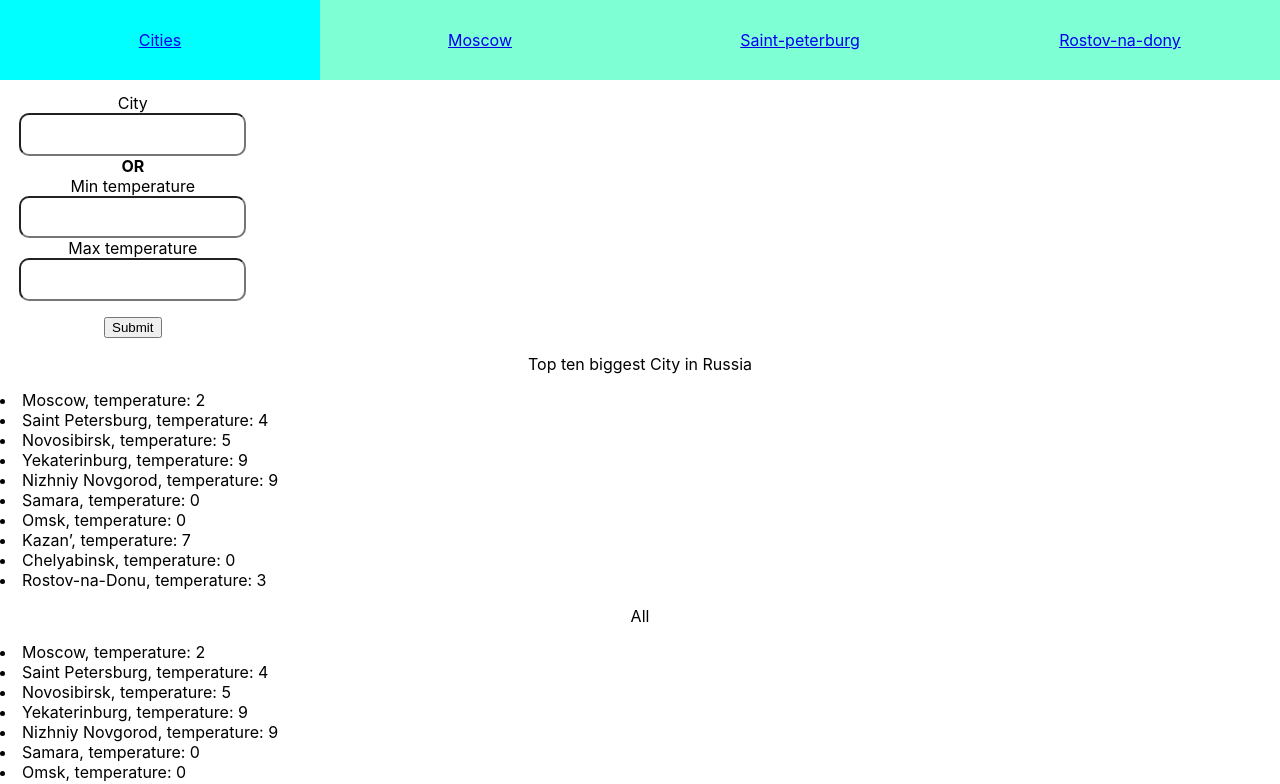
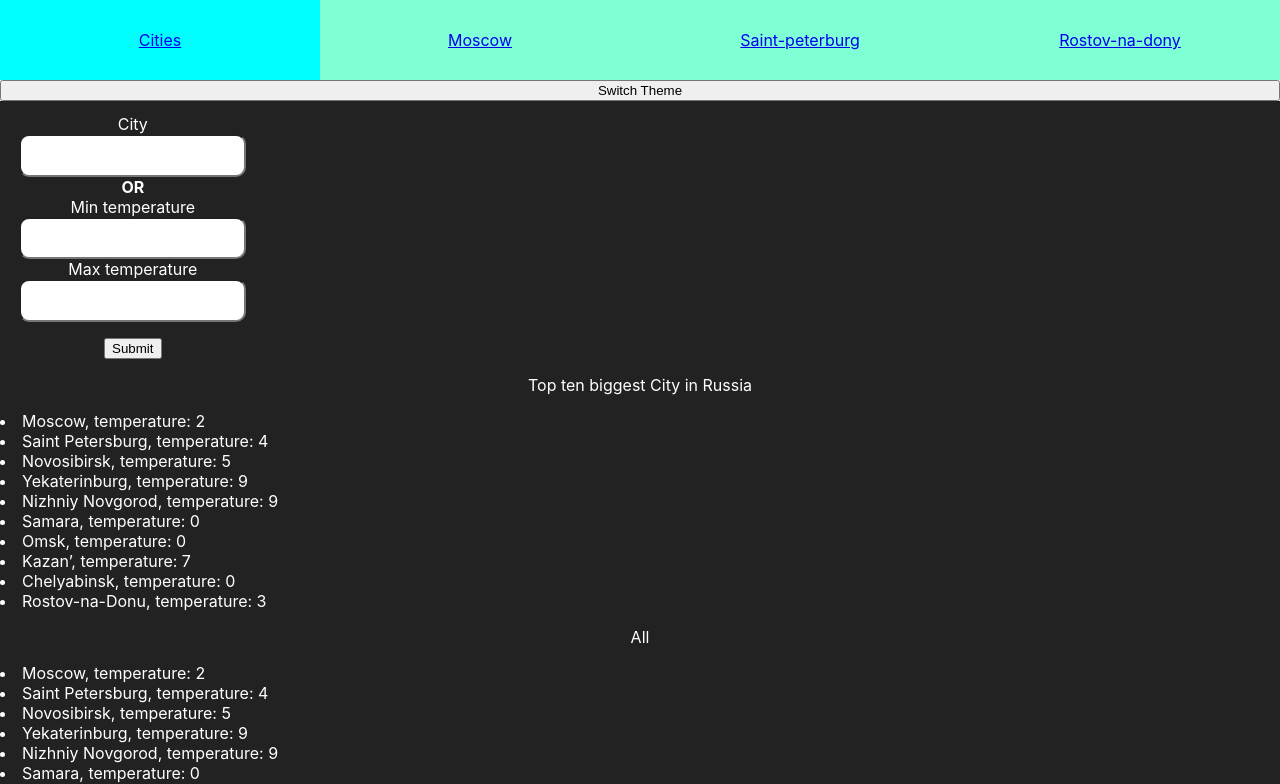
Before and after one commit to MibenCoop/weather_widget, a React (Create React App) app: page / in a window 1280 px wide. Shown: the top 784 px of the page. Built offline with nearby package versions, Linux system fonts and the light colour scheme.

Commit message:
Initial context API

```diff
--- a/package.json
+++ b/package.json
@@ -36,11 +36,6 @@
         "prettier": "prettier --write **/*.{js,json,css,scss,html,md,ts,tsx}",
         "lint": "eslint . --ext .js,.jsx,.ts,.tsx",
         "eject": "react-scripts eject"
-    },
-    "husky": {
-        "hooks": {
-            "pre-commit": "npm test"
-        }
     },
     "eslintConfig": {
         "extends": "react-app"
--- /dev/null
+++ b/src/components/Toggle/index.tsx
@@ -0,0 +1,24 @@
+import React from 'react';
+
+import { Formik, Field, Form, ErrorMessage } from 'formik';
+
+interface Props {
+    theme: string;
+    toggleTheme: Function;
+}
+
+const Toggle = (props: Props) => {
+    const { theme, toggleTheme } = props;
+    return <button onClick={() => toggleTheme()}>Switch Theme</button>;
+    // return (
+    //     <>
+    //         <form>
+    //             <input type="checkbox" name="light" value="light" /> I have a bike
+    //             <input type="checkbox" name="dark" value="dark" /> I have a car
+    //         </form>
+    //         <p>Current theme: {theme}</p>
+    //     </>
+    // );
+};
+
+export default Toggle;
--- a/src/containers/App/App.css
+++ b/src/containers/App/App.css
@@ -1,5 +1,7 @@
 .App {
     text-align: center;
+    display: flex;
+    flex-direction: column;
 }
 
 .App-logo {
--- a/src/containers/App/App.tsx
+++ b/src/containers/App/App.tsx
@@ -1,13 +1,28 @@
-import React from 'react';
+import React, { useContext, useState } from 'react';
 import { BrowserRouter, Switch, Route, Link } from 'react-router-dom';
 import './App.css';
 
 import City from '../City';
 import CityList from '../CityList';
 
+import Toggle from '../../components/Toggle';
+
+import { ThemeContext, themes } from '../ThemedContext/ThemeContext';
+
 const App: React.FC = () => {
+    const themeContext = useContext(ThemeContext);
+    const [theme, setTheme] = useState(themeContext);
+    const themeMode = theme === 'light' ? 'dark' : 'light';
+    const toggleTheme = () => {
+        console.log('theme mode', themeMode);
+        // if (themeMode === 'light') themeMode = 'dark';
+        // if (themeMode === 'light') themeMode = 'dark';
+        // themeMode =
+        setTheme(themeMode);
+    };
     return (
         <div className="App">
+            <ThemeContext.Provider value={theme}>
                 <BrowserRouter>
                     <nav>
                         <ul className="menu">
@@ -36,10 +51,12 @@
                             <City name="Rostov-na-dony" />
                         </Route>
                         <Route exact path="/">
+                            <Toggle theme={themeMode} toggleTheme={() => toggleTheme()} />
                             <CityList />
                         </Route>
                     </Switch>
                 </BrowserRouter>
+            </ThemeContext.Provider>
         </div>
     );
 };
--- a/src/containers/CityList/index.tsx
+++ b/src/containers/CityList/index.tsx
@@ -1,4 +1,4 @@
-import React, { Component, useState, useEffect } from 'react';
+import React, { Component, useState, useEffect, useContext } from 'react';
 import { connect } from 'react-redux';
 
 import { fetchCities } from '../../actions/cities';
@@ -11,6 +11,7 @@
 import Counter from '../../components/Counter';
 
 import { City, CityListState, SelectedCities } from '../../interfaces';
+import { ThemeContext, themes } from '../ThemedContext/ThemeContext';
 
 interface Props {
     cities: Array<object>;
@@ -28,6 +29,9 @@
 
 export function CityListContainer(props: Props) {
     const { fetchCities, biggestCities, cities, isFetching } = props;
+    const theme = useContext(ThemeContext);
+    console.log('CityListContainer theme', theme);
+    const themeStyle = theme === 'light' ? themes.light : themes.dark;
     const [hasSelectedCities, setHasSelectedCities] = useState(false);
     const [selectedCities, setSelectedCities] = useState([]);
     useEffect(() => {
@@ -35,13 +39,7 @@
             fetchCities();
         };
         return fetchCityList();
-    }, []);
-
-    const selectCities = ({ city, minTemperature, maxTemperature }: SelectedCities) => {
-        const selectedCitiesBySelector = getCitiesByCelector(city, minTemperature, maxTemperature);
-        setHasSelectedCities(true);
-        setSelectedCities(selectedCitiesBySelector);
-    };
+    }, [fetchCities]);
 
     const getCitiesByCelector = (name: any, minTemperature: any, maxTemperature: any) => {
         const { cities }: any = props;
@@ -58,9 +56,15 @@
         }
     };
 
+    const selectCities = ({ city, minTemperature, maxTemperature }: SelectedCities) => {
+        const selectedCitiesBySelector = getCitiesByCelector(city, minTemperature, maxTemperature);
+        setHasSelectedCities(true);
+        setSelectedCities(selectedCitiesBySelector);
+    };
+
     if (isFetching || !cities) return <Spinner />;
     return (
-        <>
+        <div style={{ backgroundColor: themeStyle.background, color: themeStyle.foreground }}>
             <SignupForm selectCities={(values: SelectedCities) => selectCities(values)} />
             {hasSelectedCities ? (
                 <>
@@ -72,7 +76,7 @@
             <CityList cities={biggestCities} />
             <p>All</p>
             <CityList cities={cities} />
-        </>
+        </div>
     );
 }
 
--- /dev/null
+++ b/src/containers/ThemedContext/ThemeContext.tsx
@@ -0,0 +1,22 @@
+import React from 'react';
+
+export const themes = {
+    light: {
+        foreground: '#000000',
+        background: '#eeeeee',
+    },
+    dark: {
+        foreground: '#ffffff',
+        background: '#222222',
+    },
+};
+
+export const ThemeContext = React.createContext('dark');
+
+// const ThemeProvider = () => {
+//     return (
+//         <>
+//             <ThemeContext></ThemeContext>
+//         </>
+//     )
+// }
--- a/src/index.tsx
+++ b/src/index.tsx
@@ -4,7 +4,7 @@
 
 import './index.css';
 import App from './containers/App/App';
-import * as serviceWorker from './serviceWorker';
+// import * as serviceWorker from './serviceWorker';
 import configureStore from './store';
 import rootSaga from './sagas';
 
@@ -20,4 +20,4 @@
 // If you want your app to work offline and load faster, you can change
 // unregister() to register() below. Note this comes with some pitfalls.
 // Learn more about service workers: https://bit.ly/CRA-PWA
-serviceWorker.unregister();
+// serviceWorker.unregister();
```
Also changed, not shown: 1 other file (tests, documents, lock files or other folders). Lines whose indentation alone changed are shown as unchanged.
